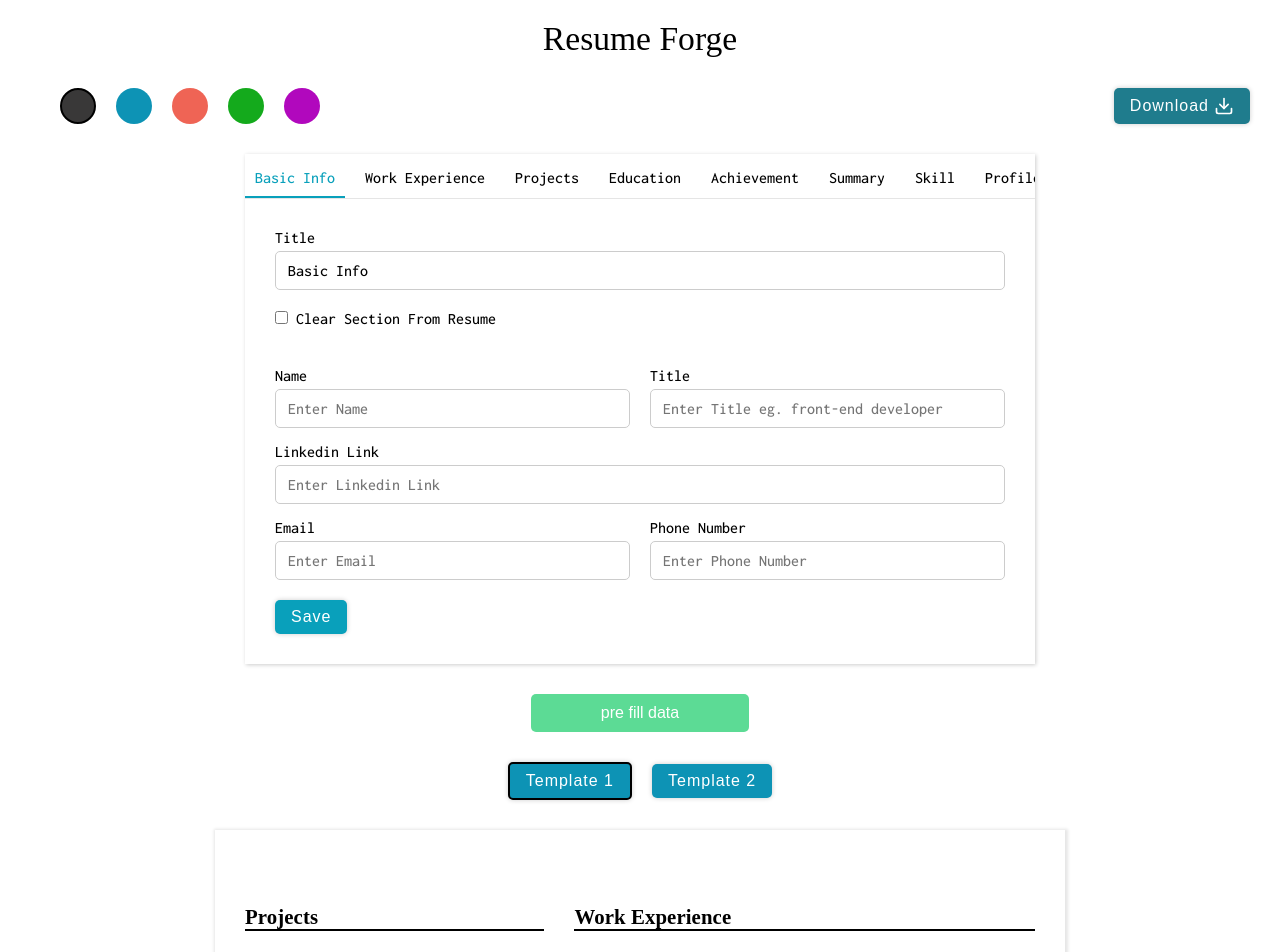
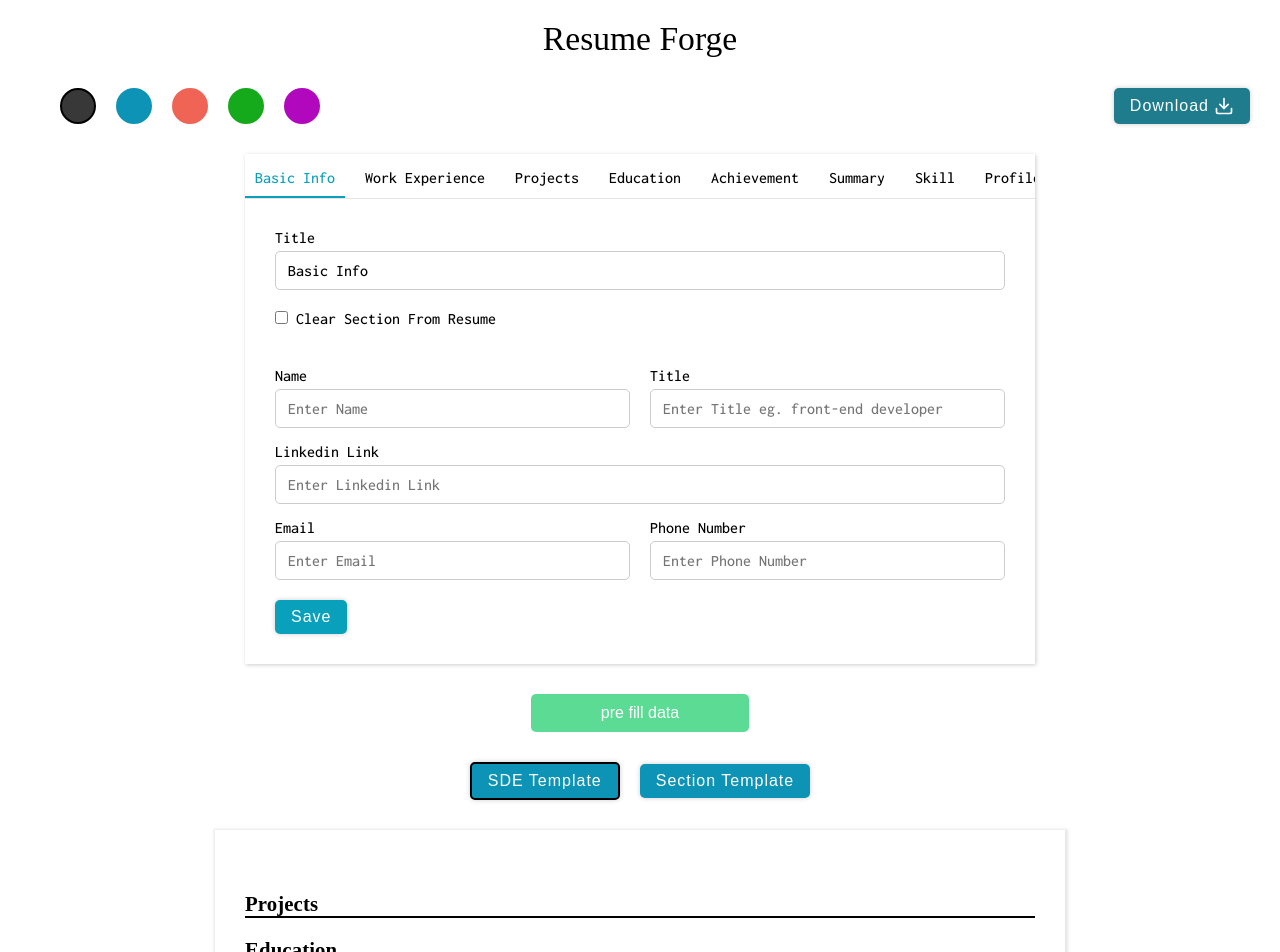
Before and after one commit to Rishabh3007/ResumeForge, a React (Create React App) app: page /body in a window 1280 px wide. Shown: the top 952 px of the page. Built offline with nearby package versions, Linux system fonts and the light colour scheme.

Commit message:
handled bugs

```diff
--- a/src/components/Body/Body.jsx
+++ b/src/components/Body/Body.jsx
@@ -28,7 +28,7 @@ function Body() {
   const resumeRef = useRef()
 
   const [activeColor, setActiveColor] = useState(colors[0]);
-  const [selectedTemplate, setSelectedTemplate] = useState("Template1");
+  const [selectedTemplate, setSelectedTemplate] = useState("SDETemplate");
 
   const handleTemplateClick = (template) => {
     setSelectedTemplate(template);
@@ -82,12 +82,11 @@ function Body() {
         "id": "Basic Info",
         "sectionTitle": "Basic Info",
         "detail": {
-            "name": "Rishabh Jain",
+            "name": "My Name",
             "title": "Software Developer",
-            "linkedin": "https://www.linkedin.com/in/rishabh-jain-a9876820b/",
-            "github": "githublink.com",
-            "phone": "+917066388725",
-            "email": " jainrishabh3007@gmail.com "
+            "linkedin": "linkedin.com",
+            "phone": "1234567890",
+            "email": "myemail@gmail.com"
         }
     },
     "Work Experience": {
@@ -95,16 +94,16 @@ function Body() {
         "sectionTitle": "Work Experience",
         "details": [
             {
-                "certificationLink": "meracertificate.linkcom",
-                "title": "Software Developer (SDE 1)",
-                "startDate": "2023-10-03",
-                "endDate": "2023-10-21",
-                "companyName": "Meri Company",
+                "certificationLink": "certificate.com",
+                "title": "software developer",
+                "startDate": "2023-10-08",
+                "endDate": "2023-10-25",
+                "companyName": "Big Company",
                 "location": "Mumbai",
                 "points": [
-                    "Collaborated with cross-functional teams to develop and implement software solutions, contributing to the successful delivery of X projects. Demonstrated proficiency in debugging and troubleshooting complex code, fostering a culture of shared knowledge and problem-solving.",
-                    "Played a key role in an Agile development environment, participating in sprint planning, daily stand-ups, and sprint demos. Implemented and maintained continuous integration pipelines, ensuring code quality and enabling rapid deployment cycles.",
-                    " Contributed to the design and development of scalable systems, optimizing critical components for improved performance. Demonstrated proficiency in writing clean, efficient code, resulting in a XX% reduction in response times and enhancing overall user experience."
+                    "Collaborated with team to develop and implement software solutions, contributing to the successful delivery of X Project.",
+                    "Implemented and maintained continuous integration pipelines, ensuring code quality and enabling rapid deployment cycles.",
+                    "Collaborated with cross-functional teams to develop and implement software solutions, contributing to the successful delivery of X projects. Demonstrated proficiency in debu"
                 ]
             }
         ]
@@ -115,22 +114,22 @@ function Body() {
         "details": [
             {
                 "link": "deployedlink.com",
-                "title": "NoteSync",
-                "github": "githublink.com",
+                "title": "chat app",
+                "github": "githubrepo.com",
                 "points": [
-                    "Implemented a MongoDB Cloud database solution to ensure data security and optimize retrieval speed for seamless user experience..",
-                    "Utilized Material-UI React components to create a responsive and elegant user interface, while also integrating essential functionalities such as adding and deleting notes.",
-                    "Designed and developed a dynamic web application that facilitates efficient note-taking while ensuring respon\u0002siveness across various devices."
+                    "Developed a real-time chat application using like WebSocket and Socket.IO, enabling instant communication between users.",
+                    " Implemented secure user authentication and authorization mechanisms, ensuring data privacy and access control through technologies like JWT (JSON Web Tokens) and OAuth.",
+                    "Designed the application to be responsive across various devices and browsers, ensuring a seamless user experience on both desktop and mobile platforms."
                 ]
             },
             {
-                "link": "deployedLink.com",
-                "title": "CraftMyResume",
-                "github": "githublink.com",
+                "link": "deployedlink.com",
+                "title": "E-Commerce",
+                "github": "githubrepo.com",
                 "points": [
-                    "Developed a user-centric web application that empowers individuals to create professional resumes with ease through an intuitive form-filling experience",
-                    "Facilitating real-time resume preview and immediate download for users, ensuring prompt access to their pro\u0002fessionally crafted documents",
-                    "Used a tech stack comprising React.js, JavaScript ES6+, and CSS3 to enhance the application’s functionality"
+                    "developed of a full-stack e-commerce platform incorporating features such as product listings, authentication, secure payment.",
+                    "Designed and implemented a user-friendly interface with a focus on responsive design, resulting in an intuitive shopping experience across desktop and mobile devices.",
+                    "Integrated popular payment gateways Stripe to facilitate secure transactions, ensuring a seamless checkout process for customers and boosting conversion rates."
                 ]
             }
         ]
@@ -140,11 +139,11 @@ function Body() {
         "sectionTitle": "Education",
         "details": [
             {
-                "title": "B. Tech in Electronics and Communication Engineering",
-                "college": "Indian Institute of Information Technology, Surat",
-                "startDate": "2023-10-11",
-                "endDate": "2023-10-23",
-                "grade": " CGPA: 8.49/10 (till 6 th semester)"
+                "title": "B-tech",
+                "college": "MY College",
+                "startDate": "2023-10-16",
+                "endDate": "2023-10-29",
+                "grade": "CGPA: XX/10"
             }
         ]
     },
@@ -152,9 +151,9 @@ function Body() {
         "id": "Achievement",
         "sectionTitle": "Achievement",
         "points": [
-            "Tech Coordinator at Spring Fiesta 2023 (Cultural Event of IIIT Surat)",
-            "Solved 500+ questions across all coding platforms.",
-            "I successfully coordinated and managed a tech quiz event, engaging a diverse group of over 100 participants"
+            "Led a team of X members to successfully deliver [project], resulting in a XX% improvement in [relevant metric]",
+            " Recognized for providing innovative solutions to challenges, leading to a XX% reduction in [specific metric] ",
+            " Played a pivotal role in [specific initiative/project] that led to a XX% increase in [revenue/sales/efficiency]"
         ]
     },
     "Summary": {
@@ -166,27 +165,27 @@ function Body() {
         "id": "Skill",
         "sectionTitle": "Skill",
         "detail": {
-            "skillSub1": "Programming Languages",
-            "skillSub2": "Computer Science ",
-            "skillSub3": "Web Development",
-            "skills1": "C, C++",
-            "skills2": "Data Structure and Algorithms, DBMS, Object Oriented Programming",
-            "skills3": "HTML, CSS ,JavaScript , ReactJs , Bootstrap , MySQL, Express ,NodeJs, MongoDB"
+            "skillSub1": "Subjects",
+            "skillSub2": "Technical",
+            "skillSub3": "Soft Skills",
+            "skills1": "All, My, Core, Subjects",
+            "skills2": "All, My, Technical, Skills",
+            "skills3": "All, My, Soft, Skills"
         }
     },
     "Profile Links": {
         "id": "Profile Links",
         "sectionTitle": "Profile Links",
         "detail": {
-            "name1": " Leetcode",
-            "name2": " GeeksForGeeks",
-            "name3": " Coding Ninjas",
-            "name4": "",
+            "name1": "profile1",
+            "name2": "profile2",
+            "name3": "profile3",
+            "name4": "profile4",
             "name5": "",
-            "link1": "https://leetcode.com/Rishabh3007/",
-            "link2": "https://auth.geeksforgeeks.org/user/jainrishabh3007/",
-            "link3": "https://www.codingninjas.com/studio/profile/Rishabh3007",
-            "link4": "",
+            "link1": "profile.com",
+            "link2": "profile.com",
+            "link3": "profile.com",
+            "link4": "profile.com",
             "link5": ""
         }
     }
@@ -239,14 +238,14 @@ function Body() {
 
             <div className={styles.templates}>
               <button
-                onClick={() => handleTemplateClick('Template1')}
-                className={`${selectedTemplate === "Template1" ? styles.templateActive: styles.templateInactive}` }
-              >Template 1
+                onClick={() => handleTemplateClick('SDETemplate')}
+                className={`${selectedTemplate === "SDETemplate" ? styles.templateActive: styles.templateInactive}` }
+              >SDE Template
               </button>
               <button
-                onClick={() => handleTemplateClick('Template2')}
-                className={`${selectedTemplate === "Template2" ? styles.templateActive: styles.templateInactive}` }
-              >Template 2
+                onClick={() => handleTemplateClick('SectionTemplate')}
+                className={`${selectedTemplate === "SectionTemplate" ? styles.templateActive: styles.templateInactive}` }
+              >Section Template
               </button>
             </div>
 
--- a/src/components/Resume/Resume.jsx
+++ b/src/components/Resume/Resume.jsx
@@ -130,7 +130,7 @@ const Resume = forwardRef((props, ref) => {
                   {item.link ? (
                     <a className={styles.link} href={item.link}>
                       <Paperclip />
-                      Deplyed Link
+                      Deployed Link
                     </a>
                   ) : (
                     <span />
```
Also changed, not shown: src/components/Resume/SDETemplate.module.css (renamed from src/components/Resume/Template2.module.css), src/components/Resume/SectionTemplate.module.css (renamed from src/components/Resume/Template1.module.css).
